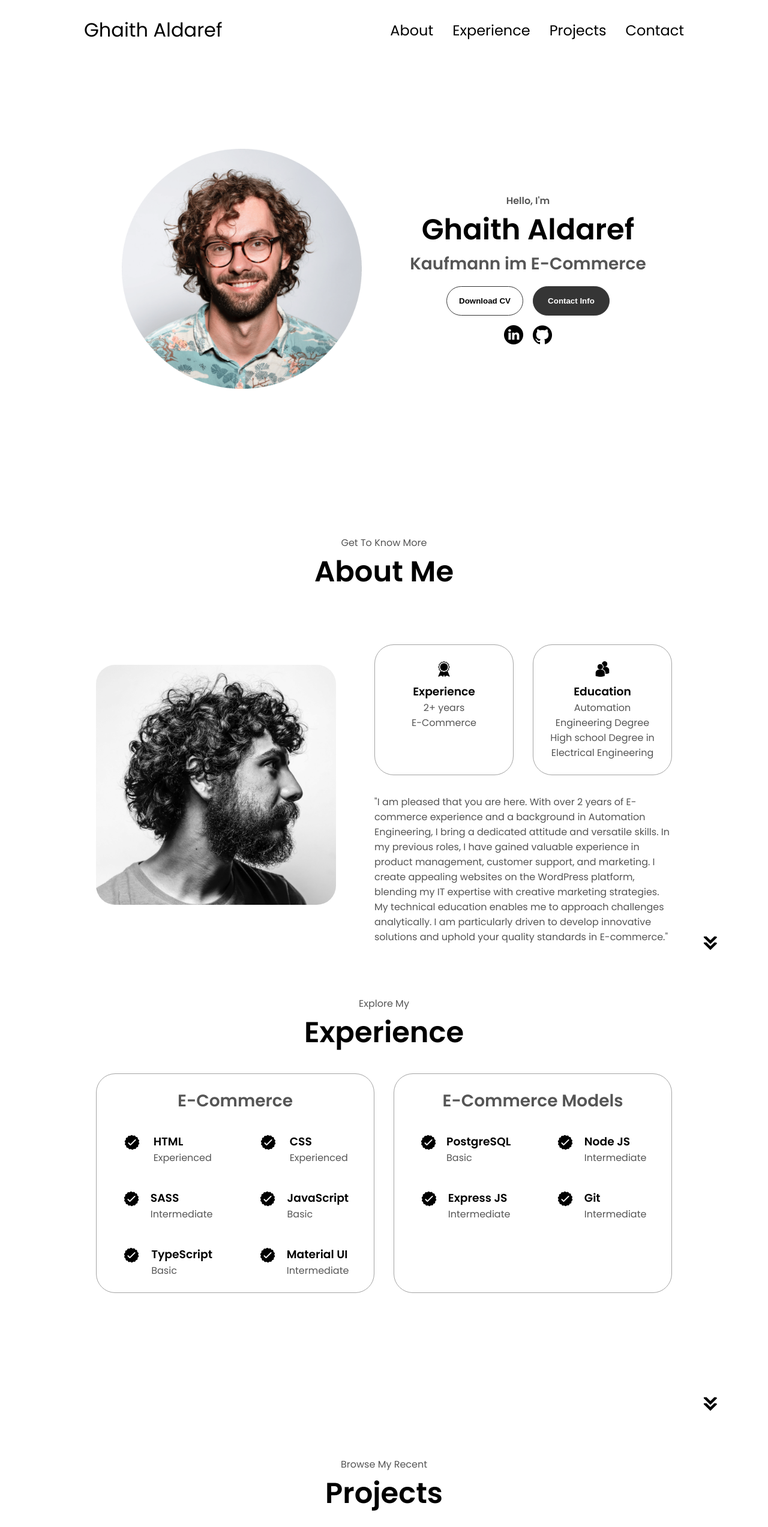
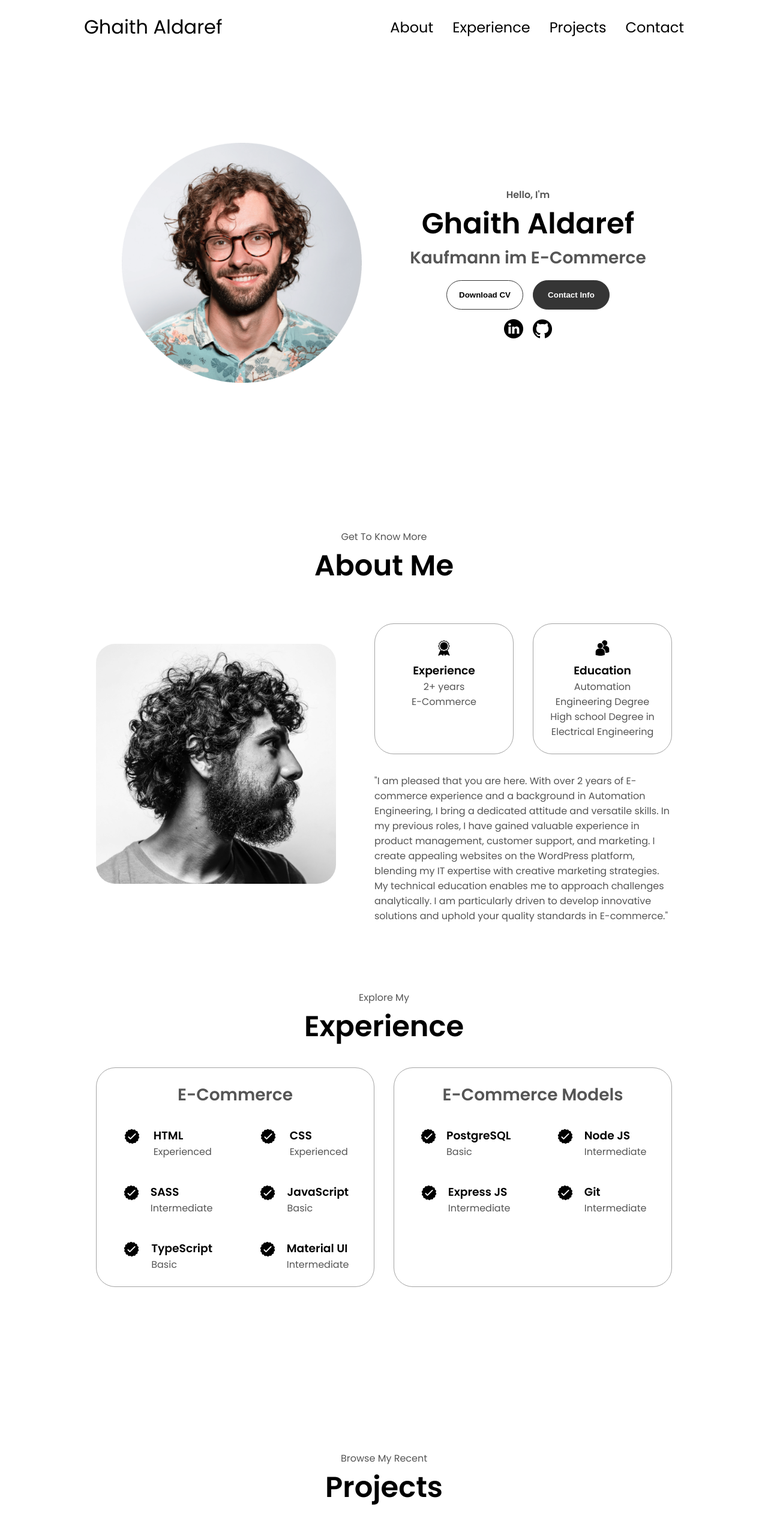
Before and after one commit to GALD182/myprojekt, a plain HTML site: page index.html in a window 1280 px wide. Shown: the top 2545 px of the page at 60% size. Drawn offline with Linux system fonts and the light colour scheme.

Commit message:
editing css and htmlFiles

```diff
--- a/index.html
+++ b/index.html
@@ -10,7 +10,7 @@
   </head>
   <body>
     <nav id="desktop-nav">
-      <div class="logo">Ghaith Aldaref</div>
+      <a href="#profile" class="logo">Ghaith Aldaref</a>
       <div>
         <ul class="nav-links">
           <li><a href="#about">About</a></li>
@@ -75,7 +75,6 @@
       <p class="section__text__p1">Get To Know More</p>
 
       <h1 class="title">About Me</h1>
-    </br>
       <div class="section-container">
         <div class="section__pic-container">
           <img
@@ -114,12 +113,6 @@
           </div>
         </div>
       </div>
-      <img
-        src="./assets/arrow.png"
-        alt="Arrow icon"
-        class="icon arrow"
-        onclick="location.href='./#experience'"
-      />
     </section>
     <section id="experience">
       <p class="section__text__p1">Explore My</p>
@@ -248,12 +241,6 @@
           </div>
         </div>
       </div>
-      <img
-        src="./assets/arrow.png"
-        alt="Arrow icon"
-        class="icon arrow"
-        onclick="location.href='./#projects'"
-      />
     </section>
     <section id="projects">
       <p class="section__text__p1">Browse My Recent</p>
@@ -334,12 +321,6 @@
           </div>
         </div>
       </div>
-      <img
-        src="./assets/arrow.png"
-        alt="Arrow icon"
-        class="icon arrow"
-        onclick="location.href='./#projects'"
-      />
     </section>
     <section id="contact">
       <p class="section__text__p1">Get in Touch</p>
--- a/style.css
+++ b/style.css
@@ -16,11 +16,8 @@ body {
   top: 0;
   background-color: rgba(255, 255, 255, 0.9); /* Hintergrundfarbe des Headers mit Transparenz */
   z-index: 100; /* Stelle sicher, dass der Header über anderen Inhalten liegt */
-  height: 100px; /* Ändere die Höhe nach Bedarf */
+  height: 90px; /* Ändere die Höhe nach Bedarf */
 }
-
-
-
 
 html {
   scroll-behavior: smooth;
@@ -37,12 +34,27 @@ a,
   transition: all 300ms ease;
 }
 
+.btn:hover {
+  background-color: #2980b9;
+  transform: scale(1.05);
+}
+
 /* DESKTOP NAV */
 
 nav,
 .nav-links {
   display: flex;
 }
+.nav-links a {
+  font-size: 1.5rem;
+  transition: font-size 0.2s ease-in-out, transform 0.2s ease-in-out;
+}
+
+.nav-links a:hover {
+  font-size: 1.7rem;
+  transform: scale(1.2);
+}
+
 
 nav {
   justify-content: space-around;
@@ -62,19 +74,19 @@ a {
   text-decoration-color: white;
 }
 
-a:hover {
-  color: grey;
-  text-decoration: underline;
-  text-underline-offset: 1rem;
-  text-decoration-color: rgb(181, 181, 181);
+a {
+  color: black;
+  text-decoration: none;
+}
+
+a {
+  color: black;
+  text-decoration: none;
+  transition: transform 0.2s ease-in-out;
 }
 
 .logo {
   font-size: 2rem;
-}
-
-.logo:hover {
-  cursor: default;
 }
 
 /* HAMBURGER MENU */
@@ -431,6 +443,7 @@ article .icon {
   height: 2.5rem;
 }
 
+
 /* FOOTER SECTION */
 
 footer {
```
Also changed, not shown: 1 other file.
